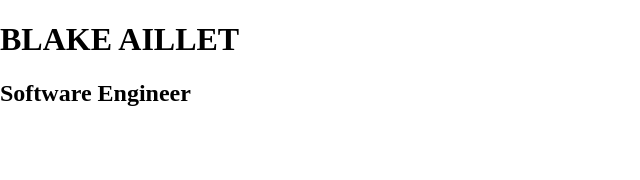
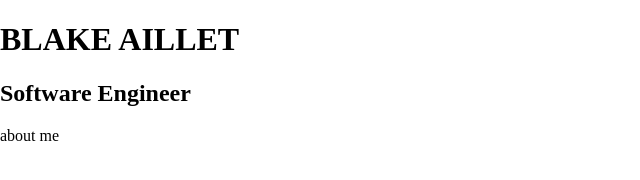
Before and after one commit to blakeaillet/profile-webpage, a plain HTML site: page index.html in a window 1280 px wide. Shown: the full height of the page, 0-640 px from the left. Drawn offline with nearby package versions, Linux system fonts and the light colour scheme.

Commit message:
added about section

```diff
--- a/index.html
+++ b/index.html
@@ -16,7 +16,9 @@
     </header>
 
     <main>
-
+        <p class="about">
+            about me
+        </p>
     </main>
 
     <footer>
```
